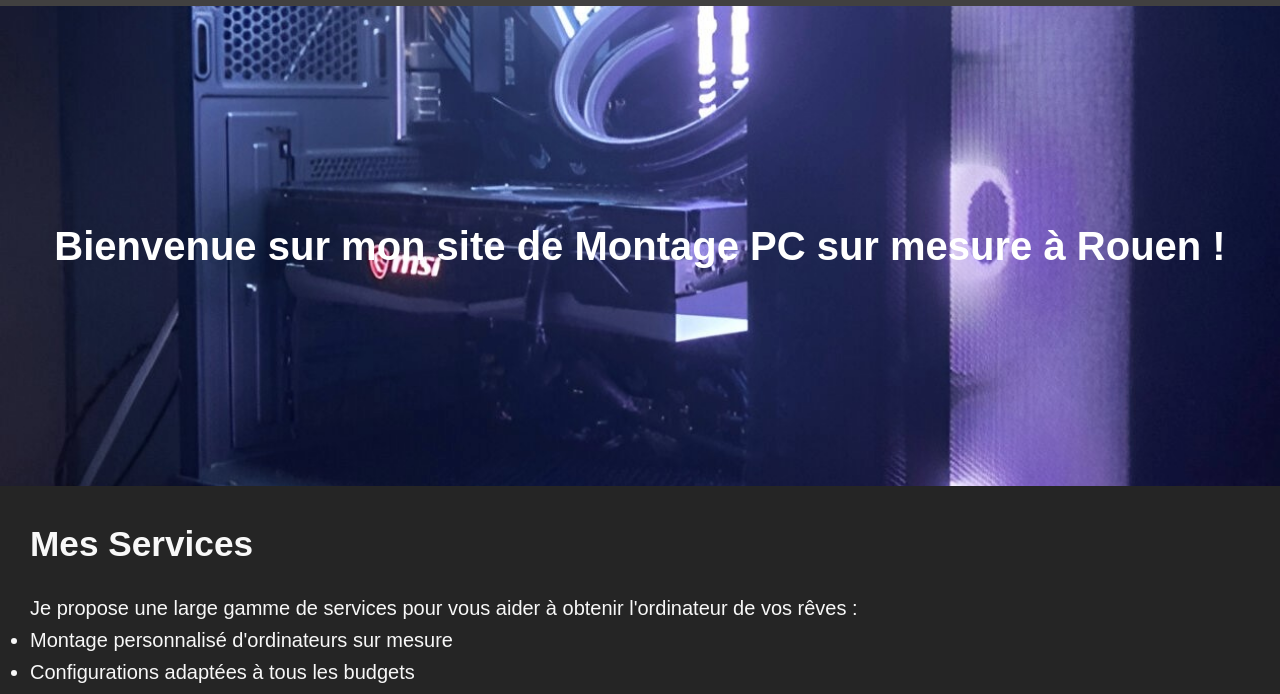
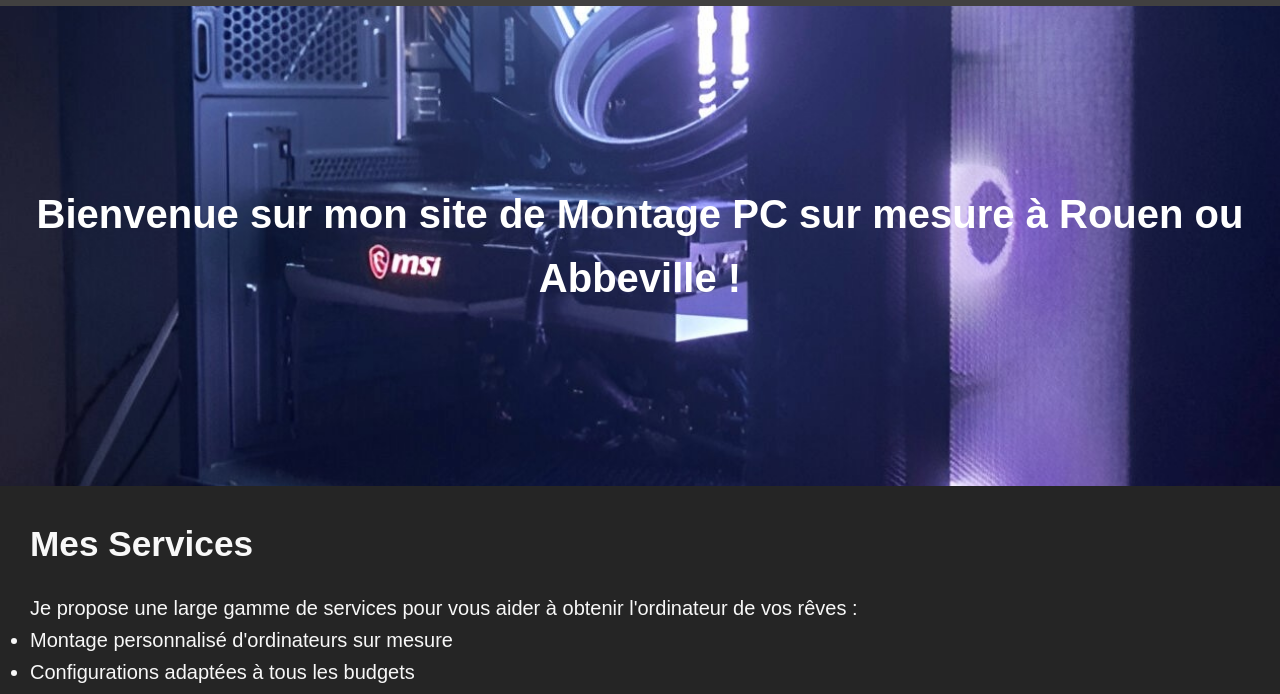
Before and after one commit to kokken80/allan-hardware, a plain HTML site: page index.html in a window 1280 px wide. Shown: the part 102-796 px from the top of the page. Drawn offline with Linux system fonts and the light colour scheme.

Commit message:
Update index.html

```diff
--- a/index.html
+++ b/index.html
@@ -29,7 +29,7 @@
   <!-- Section d'accueil -->
   <section class="hero" id="accueil">
     <div class="hero-content">
-      <h1>Bienvenue sur mon site de Montage PC sur mesure à Rouen !</h1>
+      <h1>Bienvenue sur mon site de Montage PC sur mesure à Rouen ou Abbeville !</h1>
 
     </div>
   </section>
```
